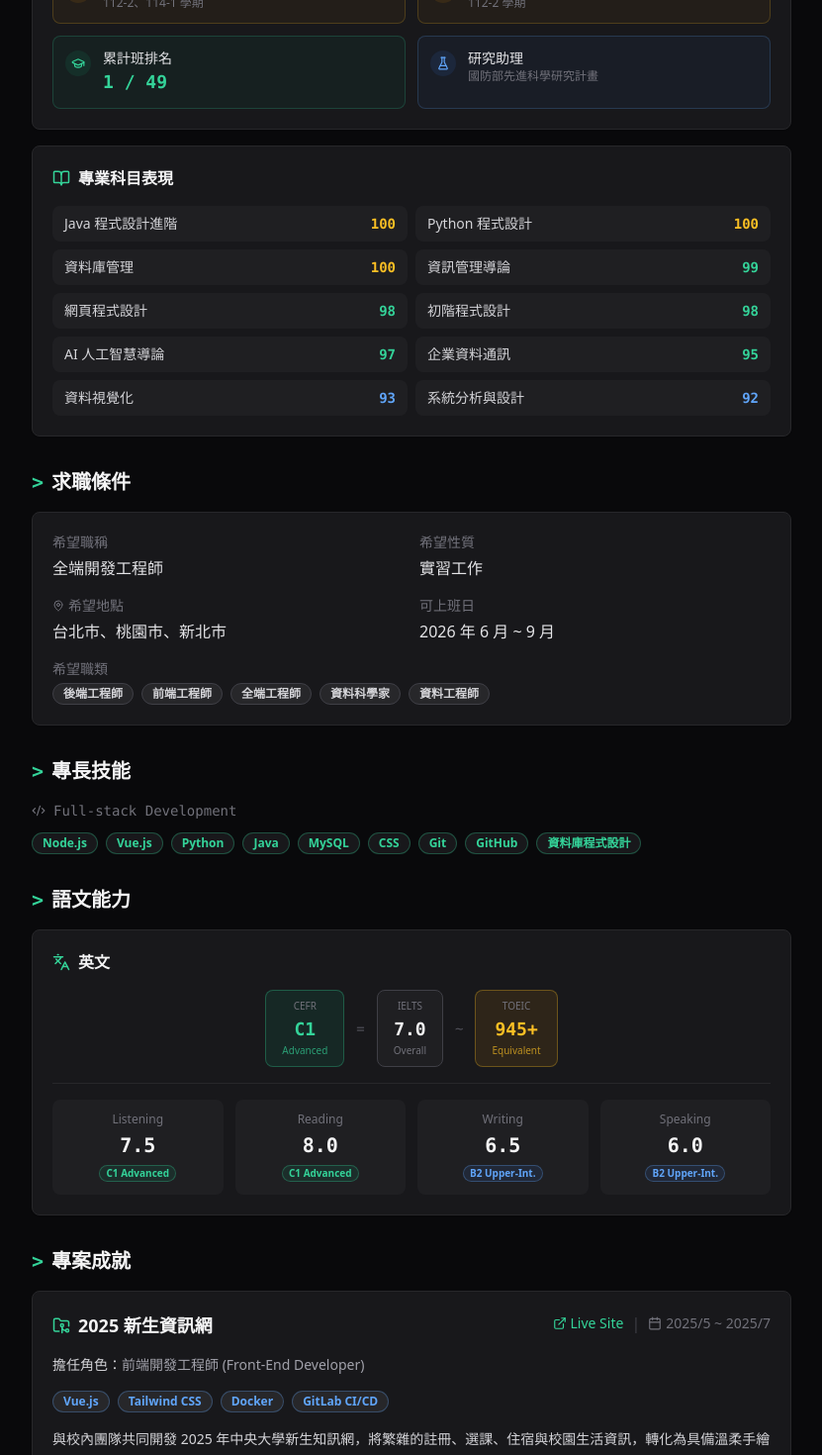
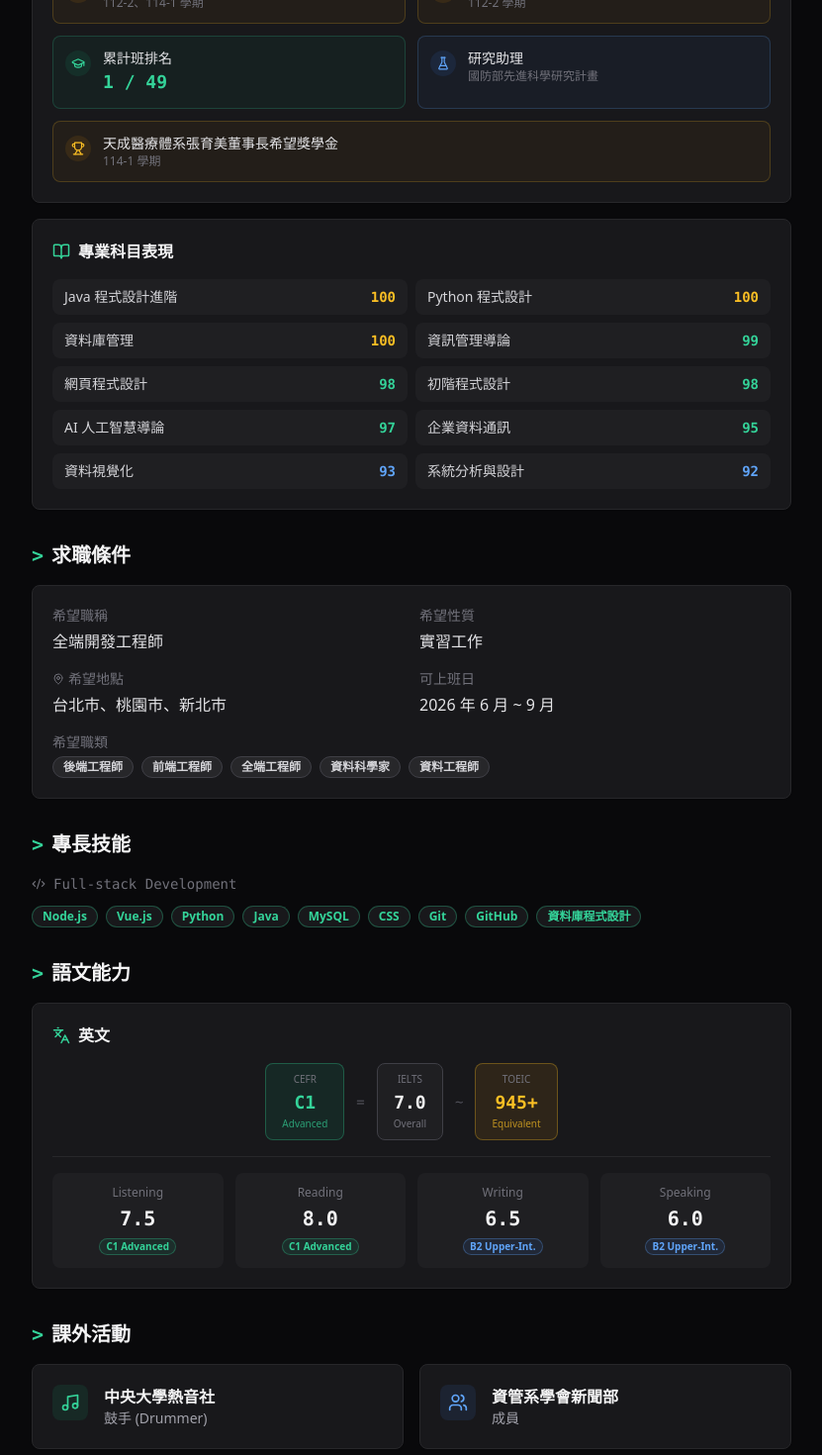
Before and after one commit to box755/My_CV, a Next.js app: page / in a window 1280 px wide. Shown: the part 740-2210 px from the top of the page at 99% size, without its empty margins (224-1055 px from the left). Built offline with nearby package versions, Linux system fonts and the light colour scheme.

Commit message:
Add scholarship and  club experience information

```diff
--- a/app/page.tsx
+++ b/app/page.tsx
@@ -17,6 +17,8 @@ import {
   FlaskConical,
   Coins,
   Lightbulb,
+  Music,
+  Users,
 } from "lucide-react"
 import { Button } from "@/components/ui/button"
 import { Card, CardContent } from "@/components/ui/card"
@@ -161,6 +163,17 @@ export default function Home() {
                     <p className="text-zinc-500 text-xs">
                       國防部先進科學研究計畫
                     </p>
+                  </div>
+                </div>
+                <div className="bg-amber-500/5 border border-amber-400/20 rounded-lg p-3 flex items-start gap-3 md:col-span-2">
+                  <div className="bg-amber-500/10 rounded-full p-1.5 mt-0.5 shrink-0">
+                    <Trophy size={14} className="text-amber-400" />
+                  </div>
+                  <div>
+                    <p className="text-zinc-200 font-medium text-sm">
+                      天成醫療體系張育美董事長希望獎學金
+                    </p>
+                    <p className="text-zinc-500 text-xs">114-1 學期</p>
                   </div>
                 </div>
               </div>
@@ -443,6 +456,37 @@ export default function Home() {
               </div>
             </CardContent>
           </Card>
+        </section>
+
+        {/* Extracurricular Activities Section */}
+        <section className="space-y-4">
+          <h2 className="text-xl font-bold font-mono flex items-center">
+            <span className="text-emerald-400 mr-2">{">"}</span> 課外活動
+          </h2>
+          <div className="grid grid-cols-1 md:grid-cols-2 gap-4">
+            <Card className="bg-zinc-900 border-zinc-800">
+              <CardContent className="p-5 flex items-start gap-4">
+                <div className="bg-emerald-500/10 rounded-lg p-2 shrink-0">
+                  <Music size={20} className="text-emerald-400" />
+                </div>
+                <div>
+                  <h3 className="font-bold text-zinc-100">中央大學熱音社</h3>
+                  <p className="text-zinc-400 text-sm">鼓手 (Drummer)</p>
+                </div>
+              </CardContent>
+            </Card>
+            <Card className="bg-zinc-900 border-zinc-800">
+              <CardContent className="p-5 flex items-start gap-4">
+                <div className="bg-blue-500/10 rounded-lg p-2 shrink-0">
+                  <Users size={20} className="text-blue-400" />
+                </div>
+                <div>
+                  <h3 className="font-bold text-zinc-100">資管系學會新聞部</h3>
+                  <p className="text-zinc-400 text-sm">成員</p>
+                </div>
+              </CardContent>
+            </Card>
+          </div>
         </section>
 
         {/* Projects Section */}
```
